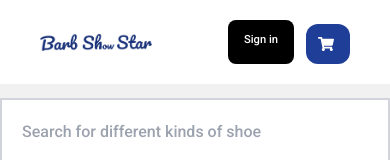
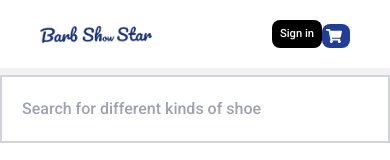
Before and after one commit to Segzyp1000/barb-show, a React (Vite) app: page / in a window 390 px wide. Shown: the top 160 px of the page. Built offline with nearby package versions, Linux system fonts and the light colour scheme; no server answers.

Commit message:
resolved

```diff
--- a/src/component/Nav.jsx
+++ b/src/component/Nav.jsx
@@ -42,7 +42,7 @@ function Nav() {
               className="w-[7rem] md:w-[10rem]"
             />
           </Link>
-          <div className="flex flex-end space-x-3">
+          <div className="flex flex-end">
             <Link
               to="/signin"
               className="bg-black text-white px-1 rounded-lg hover:bg-slate-300"
@@ -50,18 +50,21 @@ function Nav() {
               {user ? (
                 <div>
                   <img src={user.googleURL} alt="" />
-                  <button className="p-4 text-[1rem]" onClick={handleSignOut}>
+                  <button
+                    className="p-1 md:p-4 text-[0.7rem] md:text-[1rem]"
+                    onClick={handleSignOut}
+                  >
                     Sign out
                   </button>
                 </div>
               ) : (
-                <button className="p-3 md:p-4 text-[0.7rem] text-center md:text-[1rem]">
+                <button className="p-1 md:p-4 text-[0.7rem] text-center md:text-[1rem] overflow-x-hidden">
                   Sign in
                 </button>
               )}
             </Link>
             <Link to="/cart">
-              <span className="flex rounded-xl bg-navColor hover:bg-slate-200 text-white p-3 mt-1">
+              <span className="flex rounded-lg bg-navColor hover:bg-slate-200 text-white p-1 md:p-3 mt-1">
                 <FaShoppingCart className="mr-1" />
                 {productCount}
               </span>
--- a/src/component/SearchInput.jsx
+++ b/src/component/SearchInput.jsx
@@ -2,7 +2,7 @@ import React from "react";
 
 function SearchInput({ handleinputChange, query }) {
   return (
-    <div className=" bg-white mt-[6.1rem] ">
+    <div className=" bg-white mt-[4.7rem] md:mt-[6rem] ">
       <input
         onChange={handleinputChange}
         value={query}
```
